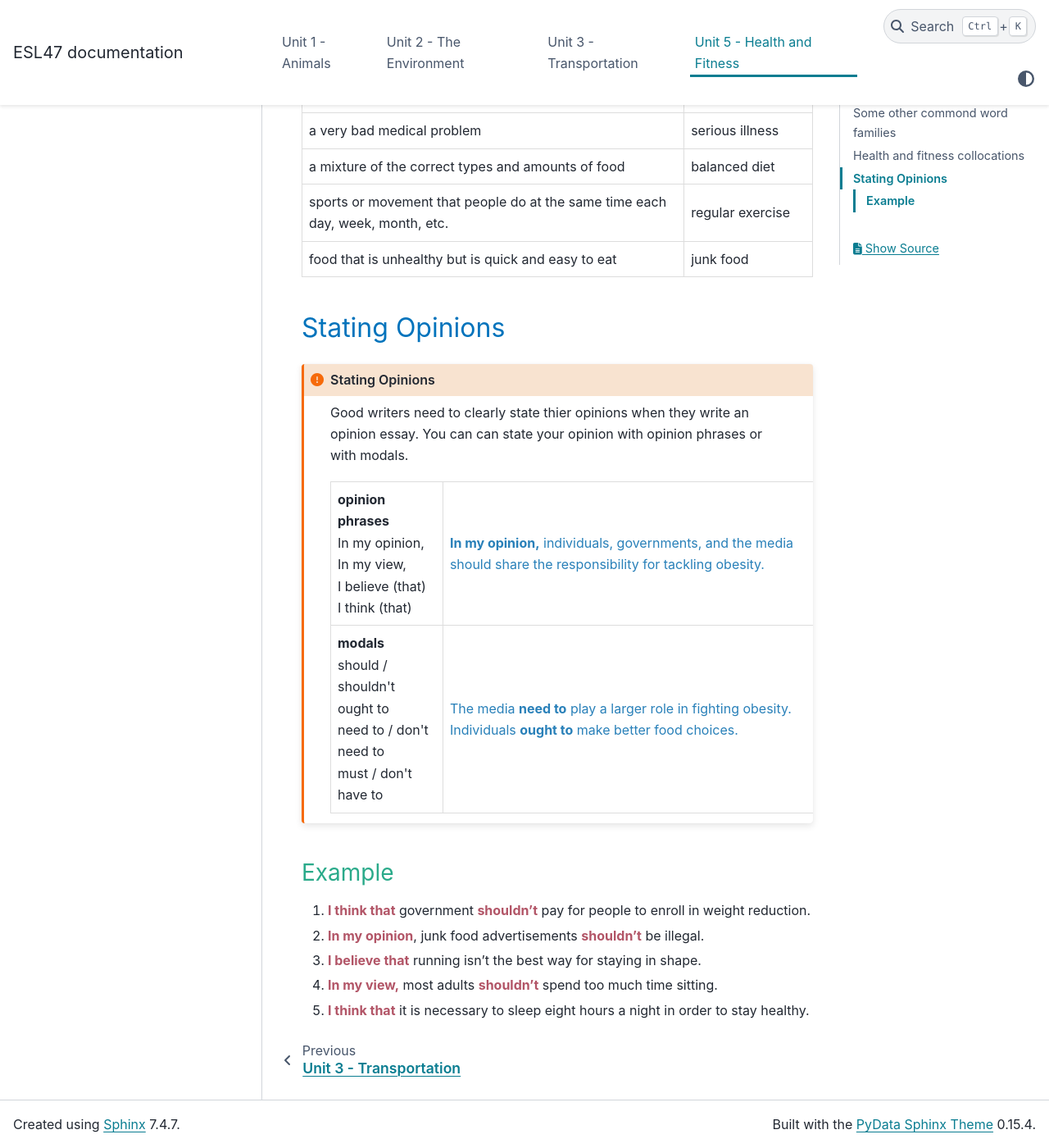
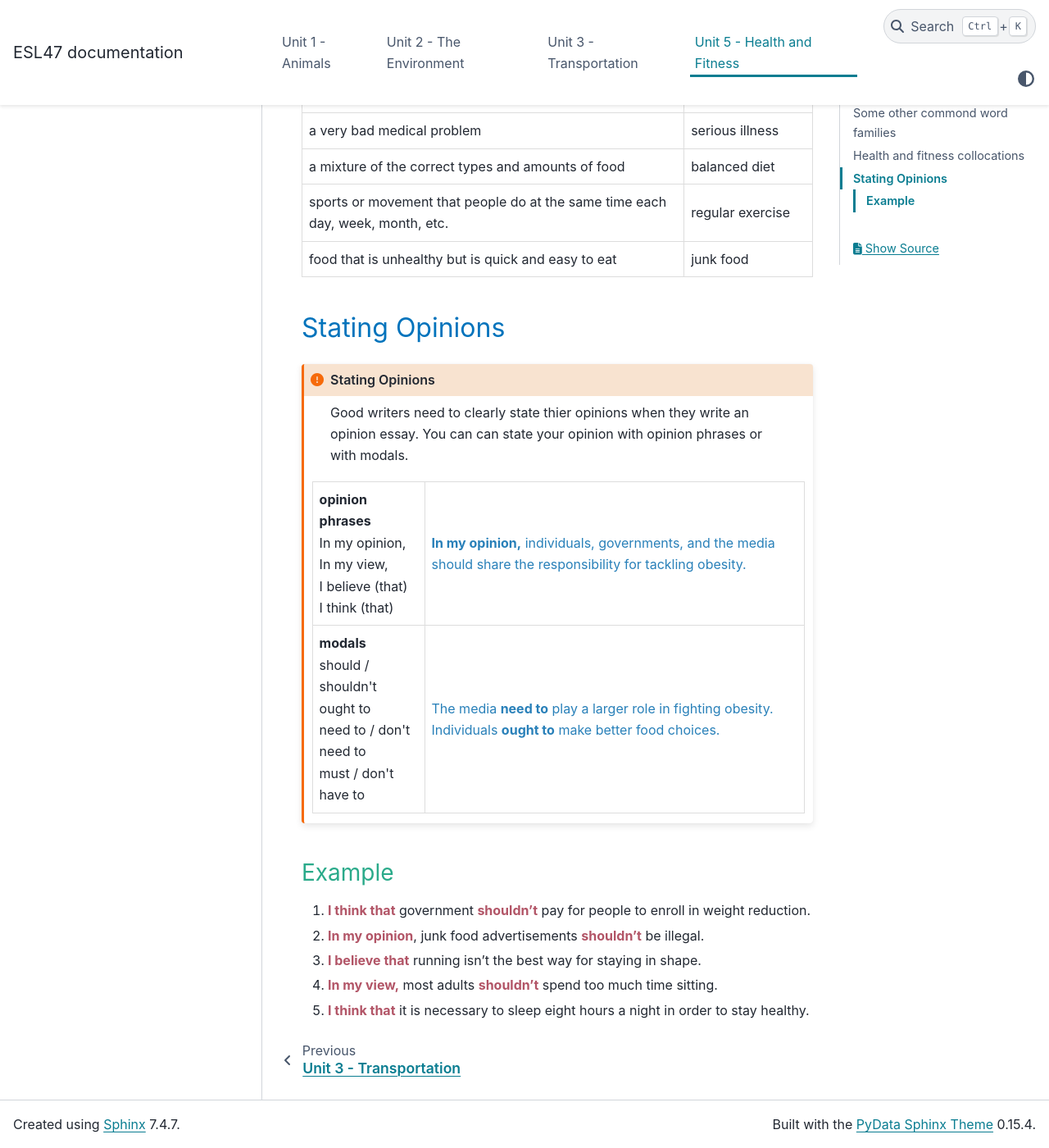
Before and after one commit to vpa24/ESL-47---Intermediate-Low-Integrated-Reading-Writing, a Sphinx documentation site: the page built from docs/source/unit5.md, in a window 1280 px wide and 1400 px high, scrolled down 4394 px. Shown: the whole window at 82% size. Built offline with Sphinx 7.4.7 and the PyData theme 0.15.4, drawn with Linux system fonts in a browser that asks for light colours.

Commit message:
using padding instead of margin

```diff
--- a/docs/source/_static/css/custom.css
+++ b/docs/source/_static/css/custom.css
@@ -102,16 +102,9 @@
   padding-left: 2rem !important;
 }
 
-/* .admonition p.admonition-title ~ *,
+.admonition p.admonition-title ~ *,
 div.admonition p.admonition-title ~ * {
   margin-left: 0 !important;
   margin-right: 0 !important;
+  padding: 0 1.4rem;
 }
-
-.admonition p.admonition-title ~ * :not(i, ins, strong, b, li),
-div.admonition p.admonition-title ~ :not(i, ins, strong, b, li) {
-  margin-left: 0 !important;
-  margin-right: 0 !important;
-  padding-left: 1.4rem;
-  padding-right: 1.4rem;
-} */
```
